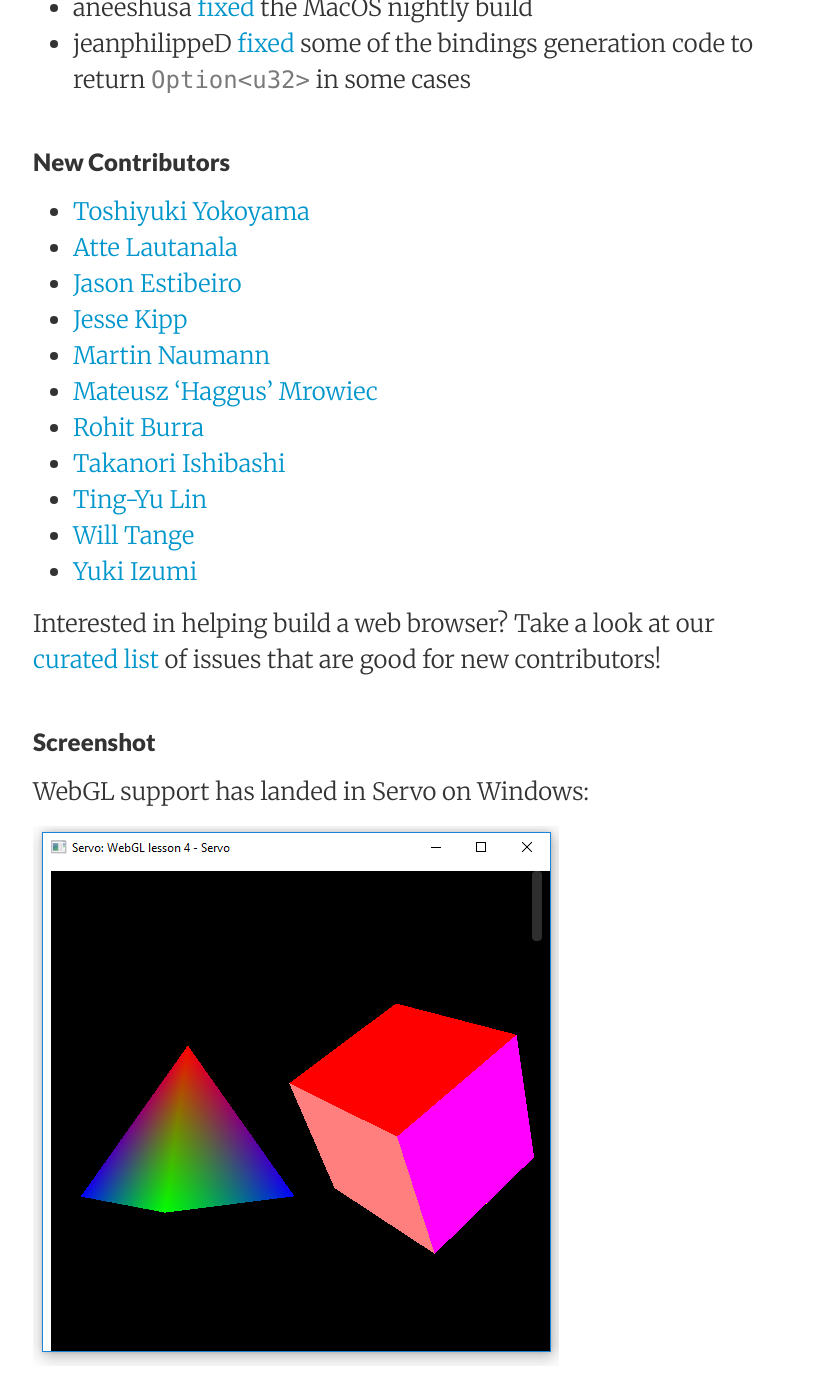
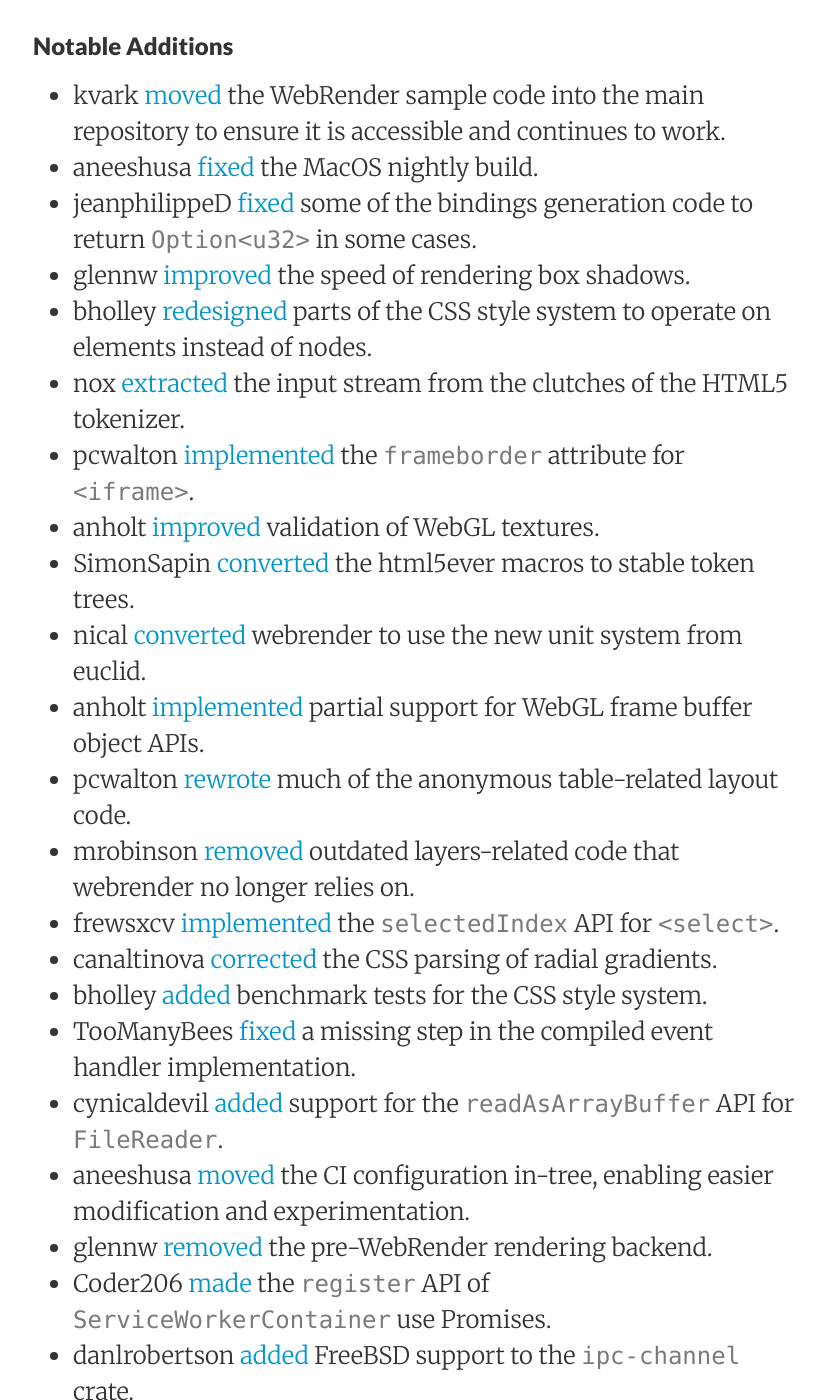
Before and after one commit to servo/blog.servo.org, a Jekyll site: the page built from _posts/2016-10-31-twis-82.md, in a window 1280 px wide and 1400 px high, scrolled down 1311 px. Shown: the whole window, without its empty margins (223-1048 px from the left). Built offline with Jekyll 4.4.1, drawn with Linux system fonts in a browser that asks for light colours; some of the changed text lies outside the part shown.

Commit message:
More notable things!

```diff
--- a/_posts/2016-10-31-twis-82.md
+++ b/_posts/2016-10-31-twis-82.md
@@ -10,9 +10,11 @@
 
 The really big news is the [announcement](https://medium.com/mozilla-tech/a-quantum-leap-for-the-web-a3b7174b3c12#.vj4tu2kpu) of Project Quantum. This project will advance the web engine in Firefox, and some of the core pieces of this effort come from Servo! Please read our [mailing list post](https://groups.google.com/forum/#!topic/mozilla.dev.servo/3bH1KaqJq0s) for more information. Or check out the articles from [CNet](https://www.cnet.com/news/firefox-quantum-mozilla-faster-web-gecko-engine/), [Tom's Hardware](http://www.tomshardware.com/news/firefox-quantum-leap-performance-security,32938.html), and others!
 
-Mortimer Goro [finished adding](https://github.com/servo/servo/pull/13840) WebGL support on Windows! He and his team [wrote](https://blog.mozvr.com/webvr-coming-to-servo-part-1/) up a fantastic blog post detailing the architecture, some implementation details, and the overall status.
+Mortimer Goro [finished adding](https://github.com/servo/servo/pull/13840) WebGL support on Windows! He and his team [wrote up](https://blog.mozvr.com/webvr-coming-to-servo-part-1/) a fantastic blog post detailing the architecture, some implementation details, and the overall status.
 
 In the last week, fitzgen has gone on a tear, opening and mentoring a ton of new `E-Easy` bugs in [rust-bindgen](https://github.com/servo/rust-bindgen/). This is a great example of the kind of work that really helps to grow the community!
+
+Shing Lu [gained](https://github.com/servo/saltfs/pull/512) reviewer privileges! He's been contributing both to new layout and style features, as well as creating an automated performance harness to catch regressions, and now can put his experience to good use in reviewing changes to those areas.
 
 ### Planning and Status
 
@@ -22,9 +24,30 @@
 
 ### Notable Additions
 
- - kvark [moved](https://github.com/servo/webrender/pull/505) the WebRender sample code into the main repository to ensure it is accessible and continues to work
- - aneeshusa [fixed](https://github.com/servo/saltfs/pull/533) the MacOS nightly build
- - jeanphilippeD [fixed](https://github.com/servo/rust-bindgen/pull/171) some of the bindings generation code to return `Option<u32>` in some cases
+ - kvark [moved](https://github.com/servo/webrender/pull/505) the WebRender sample code into the main repository to ensure it is accessible and continues to work.
+ - aneeshusa [fixed](https://github.com/servo/saltfs/pull/533) the MacOS nightly build.
+ - jeanphilippeD [fixed](https://github.com/servo/rust-bindgen/pull/171) some of the bindings generation code to return `Option<u32>` in some cases.
+ - glennw [improved](https://github.com/servo/webrender/pull/485) the speed of rendering box shadows.
+ - bholley [redesigned](https://github.com/servo/servo/pull/13934) parts of the CSS style system to operate on elements instead of nodes.
+ - nox [extracted](https://github.com/servo/html5ever/pull/226) the input stream from the clutches of the HTML5 tokenizer.
+ - pcwalton [implemented](https://github.com/servo/servo/pull/13926) the `frameborder` attribute for `<iframe>`.
+ - anholt [improved](https://github.com/servo/servo/pull/13898) validation of WebGL textures.
+ - SimonSapin [converted](https://github.com/servo/html5ever/pull/225) the html5ever macros to stable token trees.
+ - nical [converted](https://github.com/servo/webrender/pull/463) webrender to use the new unit system from euclid.
+ - anholt [implemented](https://github.com/servo/servo/pull/13872) partial support for WebGL frame buffer object APIs.
+ - pcwalton [rewrote](https://github.com/servo/servo/pull/13870) much of the anonymous table-related layout code.
+ - mrobinson [removed](https://github.com/servo/servo/pull/13848) outdated layers-related code that webrender no longer relies on.
+ - frewsxcv [implemented](https://github.com/servo/servo/pull/13818) the `selectedIndex` API for `<select>`.
+ - canaltinova [corrected](https://github.com/servo/servo/pull/13804) the CSS parsing of radial gradients.
+ - bholley [added](https://github.com/servo/servo/pull/13798) benchmark tests for the CSS style system.
+ - TooManyBees [fixed](https://github.com/servo/servo/pull/13784) a missing step in the compiled event handler implementation.
+ - cynicaldevil [added](https://github.com/servo/servo/pull/13729) support for the `readAsArrayBuffer` API for `FileReader`.
+ - aneeshusa [moved](https://github.com/servo/saltfs/pull/504) the CI configuration in-tree, enabling easier modification and experimentation.
+ - glennw [removed](https://github.com/servo/servo/pull/13711) the pre-WebRender rendering backend.
+ - Coder206 [made](https://github.com/servo/servo/pull/13419) the `register` API of `ServiceWorkerContainer` use Promises.
+ - danlrobertson [added](https://github.com/servo/ipc-channel/pull/102) FreeBSD support to the `ipc-channel` crate.
+ - rwakulszowa [implemented](https://github.com/servo/servo/pull/13910) parsing for the `font-feature-settings` CSS property.
+ - pcwalton [fixed](https://github.com/servo/servo/pull/13923) a layout problem relating to hypothetical boxes.
 
 
 ### New Contributors
```
